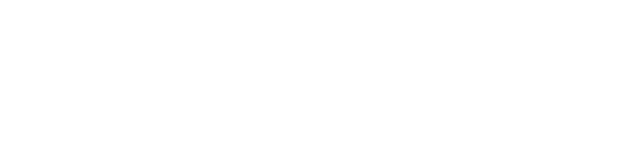
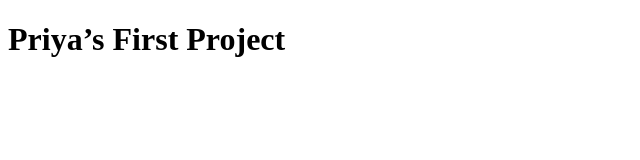
Before and after one commit to jkpriya/firstproject, a plain HTML site: page index.html in a window 1280 px wide. Shown: the whole page, without its empty margins (0-640 px from the left). Drawn offline with Linux system fonts and the light colour scheme.

Commit message:
Modified container to display my name

```diff
--- a/index.html
+++ b/index.html
@@ -8,6 +8,7 @@
 </head>
 <body>
     <div class="container">
+        <h1>Priya’s First Project</h1>
     </div>
 
 </body>
```
